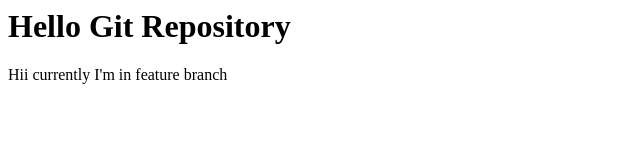
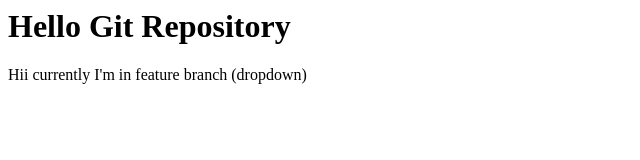
Before and after one commit to KumariSnehaa/PCRepository, a plain HTML site: page index.html in a window 1280 px wide. Shown: the full height of the page, 0-640 px from the left. Drawn offline with Linux system fonts and the light colour scheme.

Commit message:
dropdown is added in paragrapht feature1 branch

```diff
--- a/index.html
+++ b/index.html
@@ -1,3 +1,3 @@
 <h1> Hello Git Repository</h1>
 
-<p>Hii  currently I'm in feature branch</p>
+<p>Hii  currently I'm in feature branch (dropdown)</p>
```
